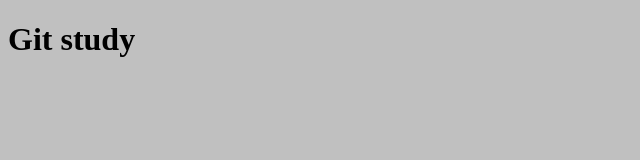
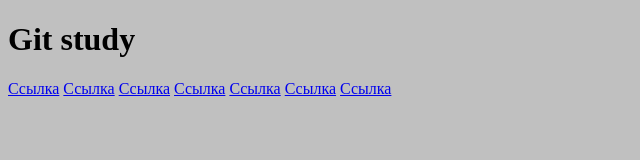
Before and after one commit to Sergosaga2/gittest, a plain HTML site: page index.html in a window 1280 px wide. Shown: the whole page, without its empty margins (0-640 px from the left). Drawn offline with Linux system fonts and the light colour scheme.

Commit message:
Добавил навбар

```diff
--- a/index.html
+++ b/index.html
@@ -7,6 +7,21 @@
     <link rel="stylesheet" href="css/main.css">
 </head>
 <body>
-    <h1>Git study</h1>
+    <div class="global">
+        <header>
+            <h1>Git study</h1>
+        </header>
+    </div>
+    <div class="navbar">
+        <nav>
+            <a href="#">Ссылка</a>
+            <a href="#">Ссылка</a>
+            <a href="#">Ссылка</a>
+            <a href="#">Ссылка</a>
+            <a href="#">Ссылка</a>
+            <a href="#">Ссылка</a>
+            <a href="#">Ссылка</a>
+        </nav>
+    </div>
 </body>
 </html>
```
